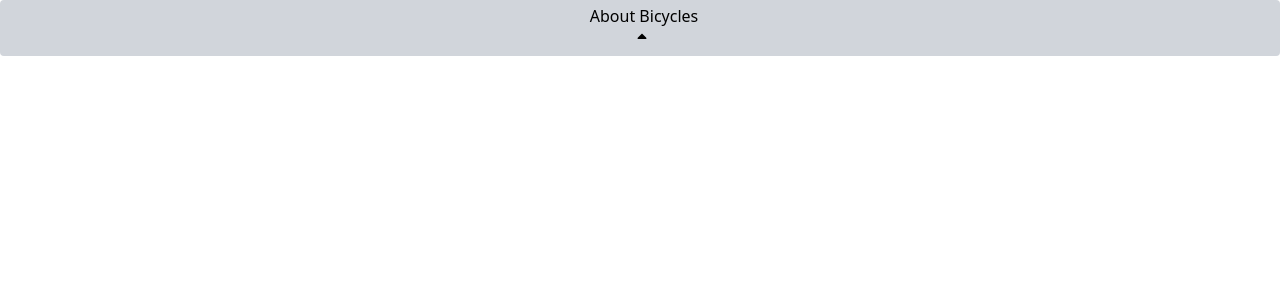
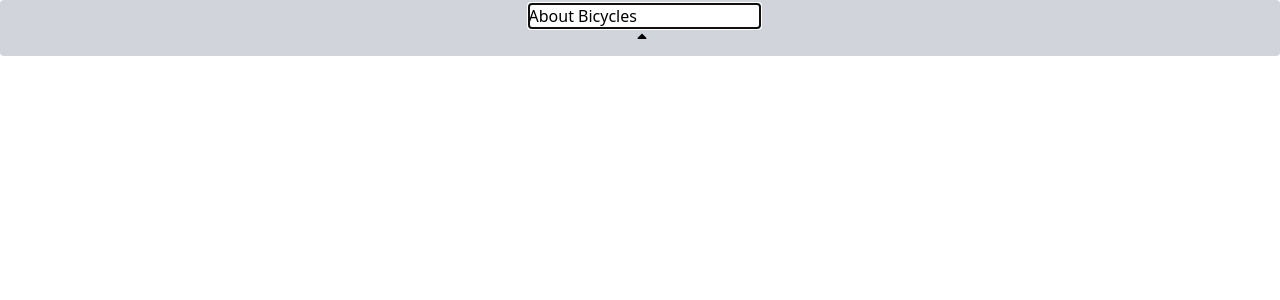
Before and after one commit to PaulAyling/ponderMap-DevSandbox, a React (Create React App) app in the folder my-app/: page / in a window 1280 px wide. Shown: the top 300 px of the page. Built offline with nearby package versions, Linux system fonts and the light colour scheme.

Commit message:
modified getChildrenIds to calculate children rather than use the childrenIds field in the data mockup

```diff
--- a/my-app/src/data/functions/display/display.js
+++ b/my-app/src/data/functions/display/display.js
@@ -1,4 +1,5 @@
 import { getUsersViewId } from '../utils/utils'
+import { filterDict } from '../utils/dict_fn'
 
 const getComponent = (componentId,documentState)=>{
     // A. Get data form curent user / current version
@@ -18,23 +19,21 @@ const getComponent = (componentId,documentState)=>{
         }
         return res
     }
+
 const getChildrenIds = (id,documentState)=>{
-    //THIS FUNCTION IS WRONG!!!!!
+    // get the correct view for the user
+        const usersViewId = getUsersViewId(documentState)
+    // get the correct component hierachy
+        const componentView = documentState.document.documentViews[usersViewId].componentHierachy
+    // Find the parents in the hierachy
+        const res = filterDict(componentView,1,"parentId", "componentId")
+    return res
 
 
-    // 1. Get usersViewid
-    const usersViewId = getUsersViewId(documentState)
 
-    // 2. Get userView
-        const documentViews = documentState.document.documentViews
-        const usersView = documentViews[usersViewId]
-    // 3. Get Components in usersView
-        const usersViewsComponents = usersView.componentHierachy
-    // 4. Get users view of the component
-        const usersViewsComponent = usersViewsComponents[id]
-    // 5. return children
-    const res = usersViewsComponent.children
-    return res
+
+
 }
 
+
 export { getComponent, getChildrenIds}
--- a/my-app/src/data/functions/modify/edit.js
+++ b/my-app/src/data/functions/modify/edit.js
@@ -3,6 +3,10 @@ import { arrayIsValueInArray } from '../utils/array_fn'
 
 // const util = require('util')
 const edit = (fieldToUpdate,newContent,componentId,document) =>{
+    console.log('EDIT FN:fieldToUpdate',fieldToUpdate,)
+    console.log('EDIT FN:newContent',newContent)
+    console.log('EDIT FN:componentId',componentId)
+    console.log('EDIT FN:document',document)
     const validFieldsToUpdate = ['title','imageUrl','notes']
     if(arrayIsValueInArray(validFieldsToUpdate,'title') !== true){
         return "Error! Field Name is not valid"
--- a/my-app/src/data/functions/utils/dict_fn.js
+++ b/my-app/src/data/functions/utils/dict_fn.js
@@ -1,8 +1,21 @@
+//GENERIC DICTIONARY FUNCTIONS
 const dictRemoveObj = (dict,objectId) =>{
+    // remove an object from a dictionary
     const dictLength = Object.keys(dict).length
     return 'dictRemoveObj ran and got this result'
 }
-
-
-
-export { dictRemoveObj }
+const filterDict = (dict,filterValue,filterField,returningField)=>{
+    /*  dict = dictionaty to filter
+        filterValue = Value to use as filter
+        filterField = field where the filterValue is applied
+        returningField = the field from the object that is returned for the filtered object
+    */
+    var res = []
+    for (const [key, value] of Object.entries(dict)) {
+        if(filterValue == value[filterField]){
+            res.push(value[returningField])
+        }
+      }
+    return res
+}
+export { dictRemoveObj, filterDict }
--- a/my-app/src/document/card/cardBody.js
+++ b/my-app/src/document/card/cardBody.js
@@ -1,7 +1,6 @@
 import { v4 as uuidv4 } from 'uuid';
 import Card from './card'
 import Tags from '../furniture/tags'
-
 
 function CardBody(props) {
     const image_style = {
--- a/my-app/src/document/card/cardTitle.js
+++ b/my-app/src/document/card/cardTitle.js
@@ -1,9 +1,61 @@
-import React from 'react'
+import React , {useEffect, useRef }from 'react';
+import  { useContext,useState  } from 'react'
+import { DocumentContext } from '../../contexts/DocumentContext'
+import { getComponent} from '../../data/functions/display/display'
+import { edit } from '../../data/functions/modify/edit'
+import { v4 as uuidv4 } from 'uuid';
+
+
 
 function CardTitle(props) {
-    return (
-        <div>{props.cardContent.title}</div>
-    )
+    //1. GET CARD CONTENT
+    const documentContext = useContext(DocumentContext)
+    // const usersViewId = getUsersViewId(documentContext)
+    const cardContent = getComponent(props.id,documentContext)
+	const inputBox = useRef(null)
+	useEffect(() => {
+		inputBox.current.focus()
+	  }, []);
+
+      const modifyItem = (event,name,id,docComponents) =>{
+        event.preventDefault();
+        // edit('title','This title has been updated',1,stateMimic.document)
+        console.log('event.target.value',event.target.value)
+        console.log('name',name)
+        console.log('id',id)
+        console.log('docComponents  ',docComponents)
+        // const newComponent = edit(cardContent,event.target.value,'title')
+        //Update state with new value 1qp2Q
+
+
+        // updateState(newComponent)
+    }
+const handleSubmit = (event) => {
+        event.preventDefault();
+        console.log('handlesubmit initiated xxxx',event.target)
+        console.log('This is where the database will get written to')
+    };
+    console.log('cardContent',cardContent)
+return (
+    <form
+    onSubmit={handleSubmit} key={uuidv4()}>
+        <div className='header_text' >
+            <input ref={inputBox}
+                type='text'
+                placeholder='Enter Descriptor'
+                value={cardContent.title}
+                onChange={(event) => {
+                    modifyItem(
+                        event,
+                        'title',
+                        cardContent.componentId,                        cardContent.docComponents
+
+                    );
+                }}
+            />
+        </div>
+    </form>
+);
 }
 
 export default CardTitle
```
Also changed, not shown: 2 other files (tests, documents, lock files or other folders).
